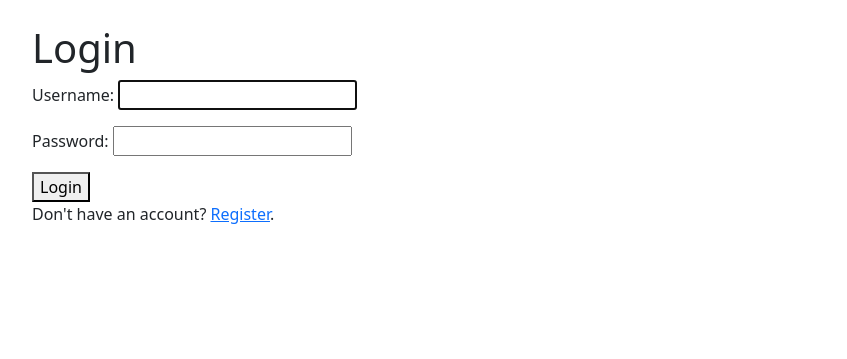
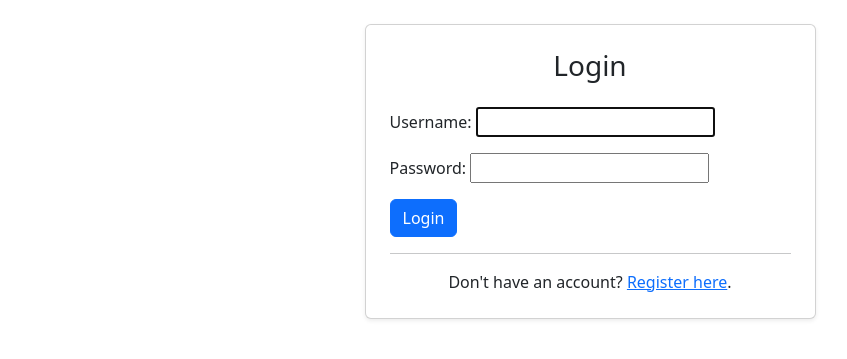
Before and after one commit to mdpos95-tech/volunteerhub_MOD5, a Django app: page /accounts/login/ in a window 1280 px wide. Shown: the part 56-415 px from the top of the page, without its empty margins (50-897 px from the left). Run offline with Django 5.2, Linux system fonts and the light colour scheme.

Commit message:
working on login.html bootstrap

```diff
--- a/accounts/templates/accounts/login.html
+++ b/accounts/templates/accounts/login.html
@@ -1,14 +1,24 @@
 {% extends "base.html" %}
 {% block title %}Login{% endblock %}
 {% block content %}
-<h1>Login</h1>
-<form method="post">
-    {% csrf_token %}
-    {{ form.as_p }}
-    <button type="submit">Login</button>
-</form>
-<p>
-    Don't have an account? <a href="{% url 'accounts:register' %}">Register</a>.
-</p>
+<div class="row justify-content-center">
+    <div class="col-md-6 col-lg-5">
+        <div class="card shadow-sm">
+            <div class="card-body p-4">
+                <h1 class="h3 text-center mb-4">Login</h1>
+                <form method="post">
+                    {% csrf_token %}
+                    {{ form.as_p }}
+                    <button type="submit" class="btn btn-primary">Login</button>
+                </form>
+                <hr>
+                <p class="text-center mb-0">
+                    Don't have an account? <a href="{% url 'accounts:register' %}">Register here</a>.
+                </p>
+
+            </div>
+        </div>
+    </div>
+</div>
 
 {% endblock %}
--- a/opportunities/templates/opportunities/opportunity_detail.html
+++ b/opportunities/templates/opportunities/opportunity_detail.html
@@ -28,7 +28,7 @@
 <p>You need to <a href="{% url 'accounts:login' %}">log in</a> or <a href="{% url 'accounts:register' %}">register</a> to apply for this opportunity.</p>
 {% endif %}
 
-<a href="{% url 'opportunities:home' %}" class="btn btn-secondary">Back to Opportunities</a>
+<a href="{% url 'opportunities:home' %}" class="btn btn-secondary mt-3">Back to Opportunities</a>
             </div>
     </div>
 </div>
```
